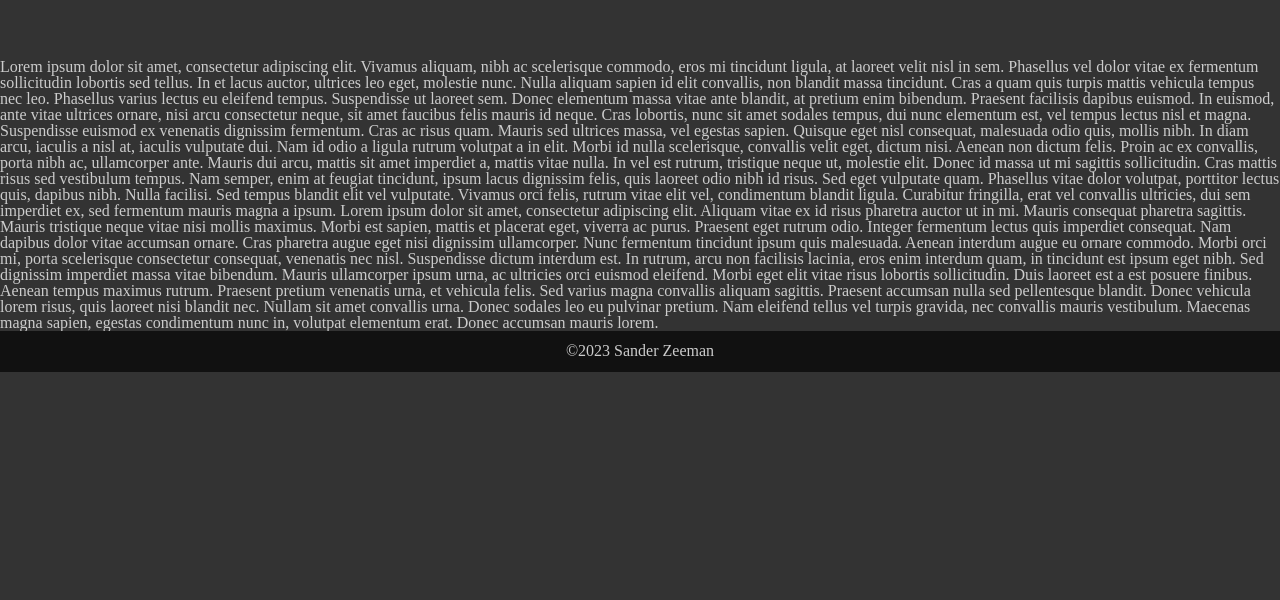
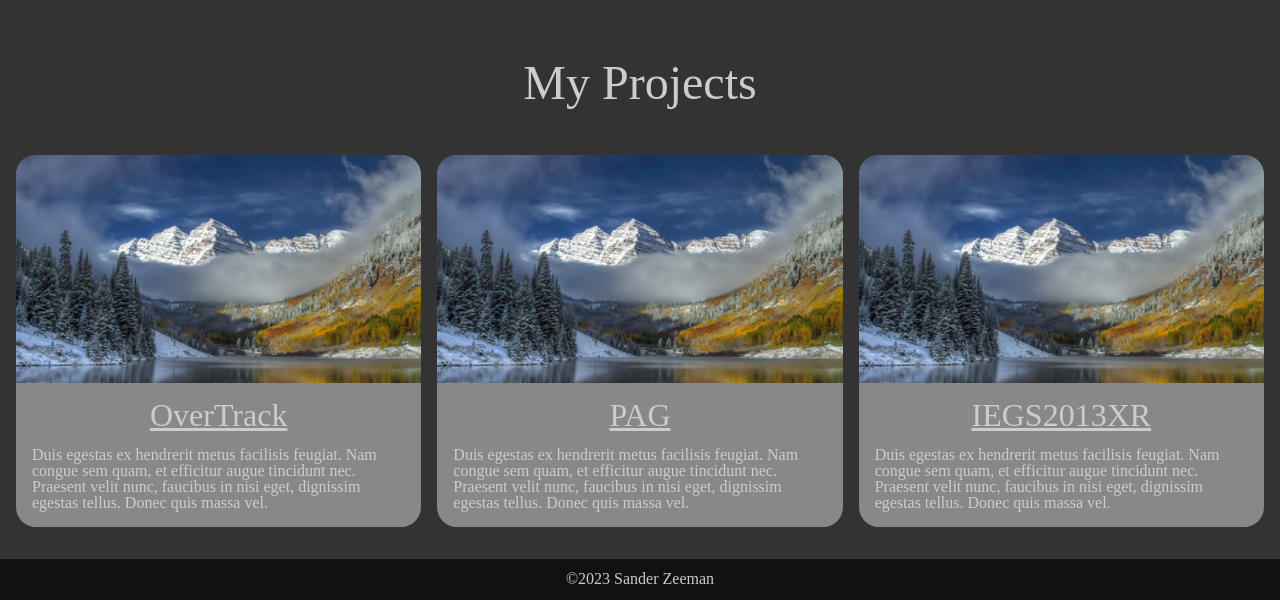
Before and after one commit to Sander-Zeeman/Sander-Zeeman.github.io, a Vue app: page / in a window 1280 px wide. Shown: the part 788-1388 px from the top of the page. Before the commit the page ends 1160 px from the top, so only its background shows below. Built offline with nearby package versions, Linux system fonts and the light colour scheme.

Commit message:
Added a portfolio section

```diff
--- a/src/App.vue
+++ b/src/App.vue
@@ -10,10 +10,25 @@ import Footer from "@/components/Footer.vue";
 <template>
   <Header />
   <IntroView />
-  <AboutMeView />
-  <PortfolioView />
-  <TimelineView />
+  <div class="group">
+    <!-- <AboutMeView /> -->
+    <PortfolioView />
+    <!-- <TimelineView /> -->
+  </div>
   <Footer />
 </template>
 
-<style scoped></style>
+<style>
+.sub-title {
+  font-size: 3rem;
+  text-align: center;
+}
+</style>
+
+<style scoped>
+.group {
+  display: grid;
+  grid-auto-flow: rows;
+  gap: 2rem;
+}
+</style>
--- /dev/null
+++ b/src/components/PortfolioItem.vue
@@ -0,0 +1,56 @@
+<script setup lang="ts">
+interface Props {
+    title: string,
+    link: string,
+    img: string,
+    desc: string
+}
+
+defineProps<Props>();
+</script>
+
+<template>
+    <div class="card">
+        <img :src="img" class="banner"/>
+        <div class="card-info">
+            <a :href="link" class="link">
+                <h3 class="card-title"> {{ title }} </h3>
+            </a>
+            <p> {{ desc }} </p>
+        </div>
+    </div>
+</template>
+
+<style scoped>
+.card {
+    background: #888888;
+    border-radius: 20px;
+    display: flex;
+    flex-direction: column;
+    min-width: min(60%, 400px);
+}
+
+.card-info {
+    display: grid;
+    grid-auto-flow: row;
+    align-content: start;
+    gap: 1rem;
+    margin: 1rem;
+}
+
+.link {
+    color: #CCCCCC;
+    text-decoration: underline;
+}
+
+.banner {
+    border-radius: 20px 20px 0 0;
+    width: 100%;
+    aspect-ratio: 16 / 9;
+}
+
+.card-title {
+    font-size: 2rem;
+    text-align: center;
+}
+</style>
--- a/src/views/AboutMeView.vue
+++ b/src/views/AboutMeView.vue
@@ -1,6 +1,7 @@
 <script setup lang="ts"></script>
 
 <template>
+  <h2 class="sub-title">Who am I?</h2>
   <p>
     Lorem ipsum dolor sit amet, consectetur adipiscing elit. Vivamus aliquam, nibh ac
     scelerisque commodo, eros mi tincidunt ligula, at laoreet velit nisl in sem. Phasellus
--- a/src/views/PortfolioView.vue
+++ b/src/views/PortfolioView.vue
@@ -1,7 +1,52 @@
-<script setup lang="ts"></script>
+<script setup lang="ts">
+  import { ref } from 'vue';
+
+  import PortfolioItem from '@/components/PortfolioItem.vue';
+
+  const projects = ref([
+    {
+      "name": "OverTrack",
+      "url": "https://github.com/" + import.meta.env.VITE_GITHUB + "/OverTrack",
+      "img": "./src/assets/temp.jpg",
+      "desc": "Duis egestas ex hendrerit metus facilisis feugiat. Nam congue sem quam, et efficitur augue tincidunt nec. Praesent velit nunc, faucibus in nisi eget, dignissim egestas tellus. Donec quis massa vel."
+    },
+    {
+      "name": "PAG",
+      "url": "https://github.com/" + import.meta.env.VITE_GITHUB + "/PAG",
+      "img": "./src/assets/temp.jpg",
+      "desc": "Duis egestas ex hendrerit metus facilisis feugiat. Nam congue sem quam, et efficitur augue tincidunt nec. Praesent velit nunc, faucibus in nisi eget, dignissim egestas tellus. Donec quis massa vel."
+    },
+    {
+      "name": "IEGS2013XR",
+      "url": "https://github.com/" + import.meta.env.VITE_GITHUB + "/IEGS2013XRandomizer",
+      "img": "./src/assets/temp.jpg",
+      "desc": "Duis egestas ex hendrerit metus facilisis feugiat. Nam congue sem quam, et efficitur augue tincidunt nec. Praesent velit nunc, faucibus in nisi eget, dignissim egestas tellus. Donec quis massa vel."
+    }
+  ])
+</script>
 
 <template>
-  <div></div>
+  <h2 class="sub-title">My Projects</h2>
+  <div class="ProjectList">
+    <PortfolioItem
+      v-for="(project, idx) in projects"
+      :key="idx"
+      :img="project.img"
+      :title="project.name"
+      :link="project.url"
+      :desc="project.desc"
+    />
+  </div>
 </template>
 
-<style scoped></style>
+<style scoped>
+.ProjectList {
+  display: flex;
+  flex-direction: row;
+  align-items: center;
+  overflow-x: scroll;
+  margin: 1rem;
+  gap: 1rem;
+  padding-bottom: 1rem;
+}
+</style>
--- a/src/views/TimelineView.vue
+++ b/src/views/TimelineView.vue
@@ -2,6 +2,7 @@
 </script>
 
 <template>
+    <h2 class="sub-title">My Timeline</h2>
     <div></div>
 </template>
 
```
Also changed, not shown: src/assets/temp.jpg (added).
